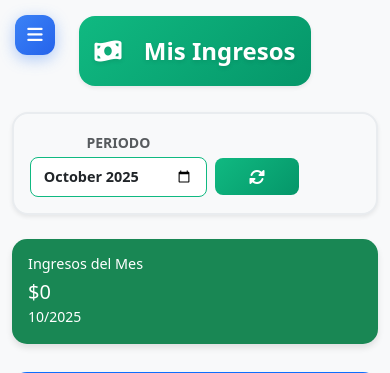
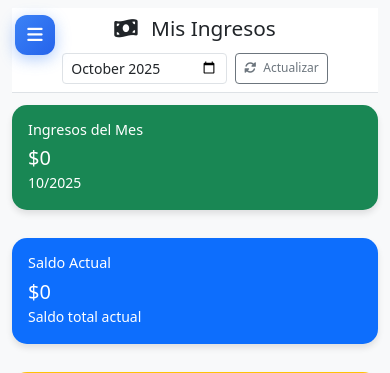
Before and after one commit to DavidGR0788/presupuesto, a Flask app: page /income/ in a window 390 px wide. Shown: the top 373 px of the page. Run offline with Flask 3, Linux system fonts and the light colour scheme; the visitor is signed in with stand-in values (Sample User, id 1); data that the repository does not hold is empty; parts of the project's set-up code (start-up, migrations or seed data) failed here and were passed over.

Commit message:
Version anterior

```diff
--- a/templates/incomes/index.html
+++ b/templates/incomes/index.html
@@ -3,47 +3,28 @@
 {% block title %}Ingresos - Presupuesto Personal{% endblock %}
 
 {% block content %}
-<!-- ✅ MEJORADO: Header con diseño verde y mejor distribución -->
-<div class="header-improved mb-4">
-    <div class="row align-items-center g-3">
-        <!-- Título principal más grande en verde -->
-        <div class="col-12 col-md-8">
-            <div class="d-flex align-items-center justify-content-center justify-content-md-start">
-                <div class="title-container bg-success rounded-4 p-3 shadow-sm">
-                    <h1 class="h1 mb-0 text-white text-center text-md-start">
-                        <i class="fas fa-money-bill-wave me-3"></i>
+<!-- ✅ MODIFICADO: Header centrado en móvil -->
+<div class="d-flex justify-content-between flex-wrap flex-md-nowrap align-items-center pt-3 pb-2 mb-3 border-bottom">
+    <div class="col-12 col-md-6 text-center text-md-start mb-2 mb-md-0">
+        <h1 class="h2">
+            <i class="fas fa-money-bill-wave me-2"></i>
             Mis Ingresos
         </h1>
     </div>
-            </div>
-        </div>
-
-        <!-- Controles de fecha y actualizar más cerca -->
-        <div class="col-12 col-md-4">
-            <div class="controls-container bg-light rounded-4 p-3 shadow-sm">
-                <div class="row g-2 align-items-center">
-                    <!-- Selector de fecha -->
-                    <div class="col-8">
-                        <div class="date-selector">
-                            <label class="form-label small text-muted mb-1 fw-bold">PERIODO</label>
+    <div class="col-12 col-md-6 text-center text-md-end">
+        <div class="btn-toolbar justify-content-center justify-content-md-end">
+            <!-- Selector de Mes/Año -->
+            <div class="me-2">
                 <input type="month"
-                                   class="form-control form-control-lg border-success"
+                       class="form-control form-control-sm"
                        id="mesSelector"
                        value="{{ mes_seleccionado }}"
                        onchange="cambiarMes(this.value)">
             </div>
-                    </div>
-                    <!-- Botón actualizar -->
-                    <div class="col-4">
-                        <div class="update-button">
-                            <label class="form-label small text-muted mb-1 fw-bold invisible">Acción</label>
-                            <button type="button" class="btn btn-success btn-lg w-100" onclick="location.reload()">
-                                <i class="fas fa-sync-alt"></i>
+            <button type="button" class="btn btn-sm btn-outline-secondary" onclick="location.reload()">
+                <i class="fas fa-sync-alt me-1"></i>
+                Actualizar
             </button>
-                        </div>
-                    </div>
-                </div>
-            </div>
         </div>
     </div>
 </div>
@@ -260,64 +241,6 @@
 </div>
 
 <style>
-/* ✅ MEJORADO: Estilos para el header verde y distribución optimizada */
-.header-improved {
-    margin-top: 1rem;
-}
-
-.title-container {
-    background: linear-gradient(135deg, #10b981, #059669) !important;
-    min-height: 80px;
-    display: flex;
-    align-items: center;
-    transition: all 0.3s ease;
-    margin-right: -10px; /* ✅ Acerca los contenedores */
-}
-
-.title-container:hover {
-    transform: translateY(-2px);
-    box-shadow: 0 8px 25px rgba(16, 185, 129, 0.3) !important;
-}
-
-.title-container h1 {
-    font-size: 2rem;
-    font-weight: 700;
-    text-shadow: 0 2px 4px rgba(0,0,0,0.1);
-}
-
-.controls-container {
-    border: 2px solid #e9ecef;
-    transition: all 0.3s ease;
-    min-height: 80px;
-    display: flex;
-    align-items: center;
-    margin-left: -10px; /* ✅ Acerca los contenedores */
-}
-
-.controls-container:hover {
-    border-color: #10b981;
-    box-shadow: 0 4px 15px rgba(0,0,0,0.1);
-}
-
-.date-selector .form-control-lg {
-    font-size: 1rem;
-    font-weight: 600;
-    padding: 0.5rem 1rem;
-    border-color: #10b981 !important;
-}
-
-.update-button .btn-lg {
-    padding: 0.5rem;
-    font-size: 1.1rem;
-    background: linear-gradient(135deg, #10b981, #059669);
-    border: none;
-}
-
-.update-button .btn-lg:hover {
-    background: linear-gradient(135deg, #059669, #047857);
-    transform: scale(1.05);
-}
-
 /* ✅ NUEVO: Estilos para reorganización móvil */
 .income-container {
     display: flex;
@@ -351,48 +274,26 @@
     }
 }
 
-/* ✅ MEJORADO: Estilos responsive para header - CENTRADO EN MÓVIL */
+/* ✅ NUEVO: Estilos para centrar header en móvil */
 @media (max-width: 767.98px) {
-    .header-improved {
-        margin-top: 0.5rem;
-    }
-
-    .title-container {
-        min-height: 70px;
-        text-align: center;
-        justify-content: center;
-        margin-right: 0; /* ✅ Reset margin en móvil */
-        margin-bottom: 10px; /* ✅ Espacio entre contenedores en móvil */
-    }
-
-    .title-container h1 {
-        font-size: 1.5rem;
-        text-align: center !important; /* ✅ Forzar centrado en móvil */
-    }
-
-    .controls-container {
-        min-height: auto;
-        margin-left: 0; /* ✅ Reset margin en móvil */
+    .d-flex.justify-content-between.flex-wrap.flex-md-nowrap.align-items-center.pt-3.pb-2.mb-3.border-bottom {
+        flex-direction: column;
         text-align: center;
     }
 
-    .date-selector .form-control-lg {
-        font-size: 0.9rem;
-        padding: 0.4rem 0.8rem;
+    .d-flex.justify-content-between.flex-wrap.flex-md-nowrap.align-items-center.pt-3.pb-2.mb-3.border-bottom h1.h2 {
+        width: 100%;
+        text-align: center;
+        margin-bottom: 1rem;
     }
 
-    .update-button .btn-lg {
-        padding: 0.4rem;
-        font-size: 1rem;
-    }
-
-    /* ✅ Asegurar que todo esté centrado en móvil */
-    .d-flex.align-items-center.justify-content-center.justify-content-md-start {
+    .btn-toolbar {
+        width: 100%;
         justify-content: center !important;
     }
 
-    .text-center.text-md-start {
-        text-align: center !important;
+    .btn-toolbar .me-2 {
+        margin-right: 0.5rem !important;
     }
 }
 
@@ -421,55 +322,6 @@
 @media (min-width: 768px) and (max-width: 991.98px) {
     .income-form-section {
         flex: 0 0 350px;
-    }
-
-    .title-container h1 {
-        font-size: 1.75rem;
-    }
-
-    /* ✅ Ajustar márgenes para tablets */
-    .title-container {
-        margin-right: -5px;
-    }
-
-    .controls-container {
-        margin-left: -5px;
-    }
-}
-
-/* Mejoras para pantallas grandes */
-@media (min-width: 1200px) {
-    .title-container h1 {
-        font-size: 2.25rem;
-    }
-
-    .title-container {
-        min-height: 90px;
-    }
-
-    .controls-container {
-        min-height: 90px;
-    }
-
-    /* ✅ Ajustar márgenes para desktop */
-    .title-container {
-        margin-right: -15px;
-    }
-
-    .controls-container {
-        margin-left: -15px;
-    }
-}
-
-/* ✅ Asegurar que el título esté siempre centrado en móvil */
-@media (max-width: 767.98px) {
-    .title-container h1.text-center.text-md-start {
-        text-align: center !important;
-        width: 100%;
-    }
-
-    .title-container .d-flex {
-        justify-content: center !important;
     }
 }
 </style>
```
Lines whose indentation alone changed are shown as unchanged.
